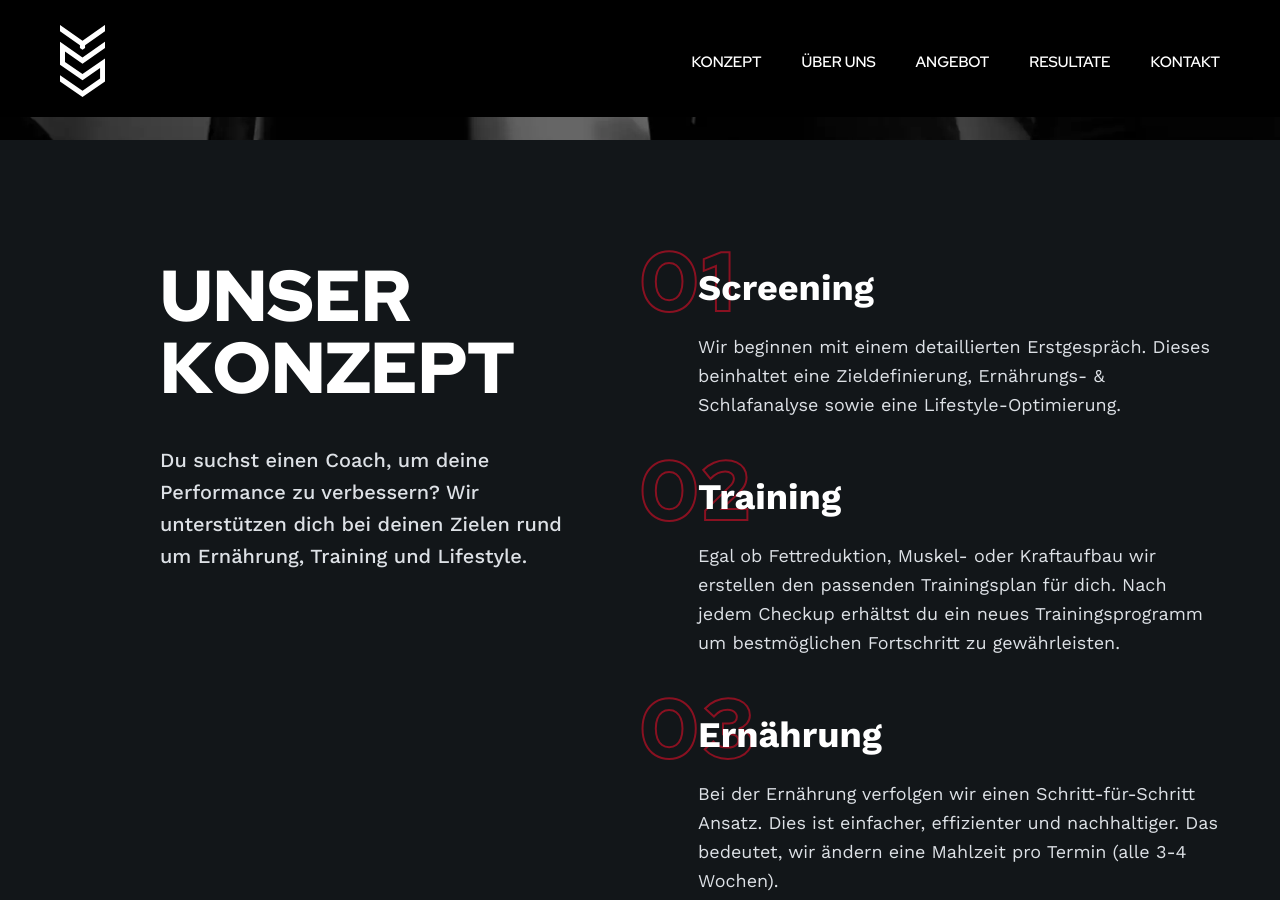
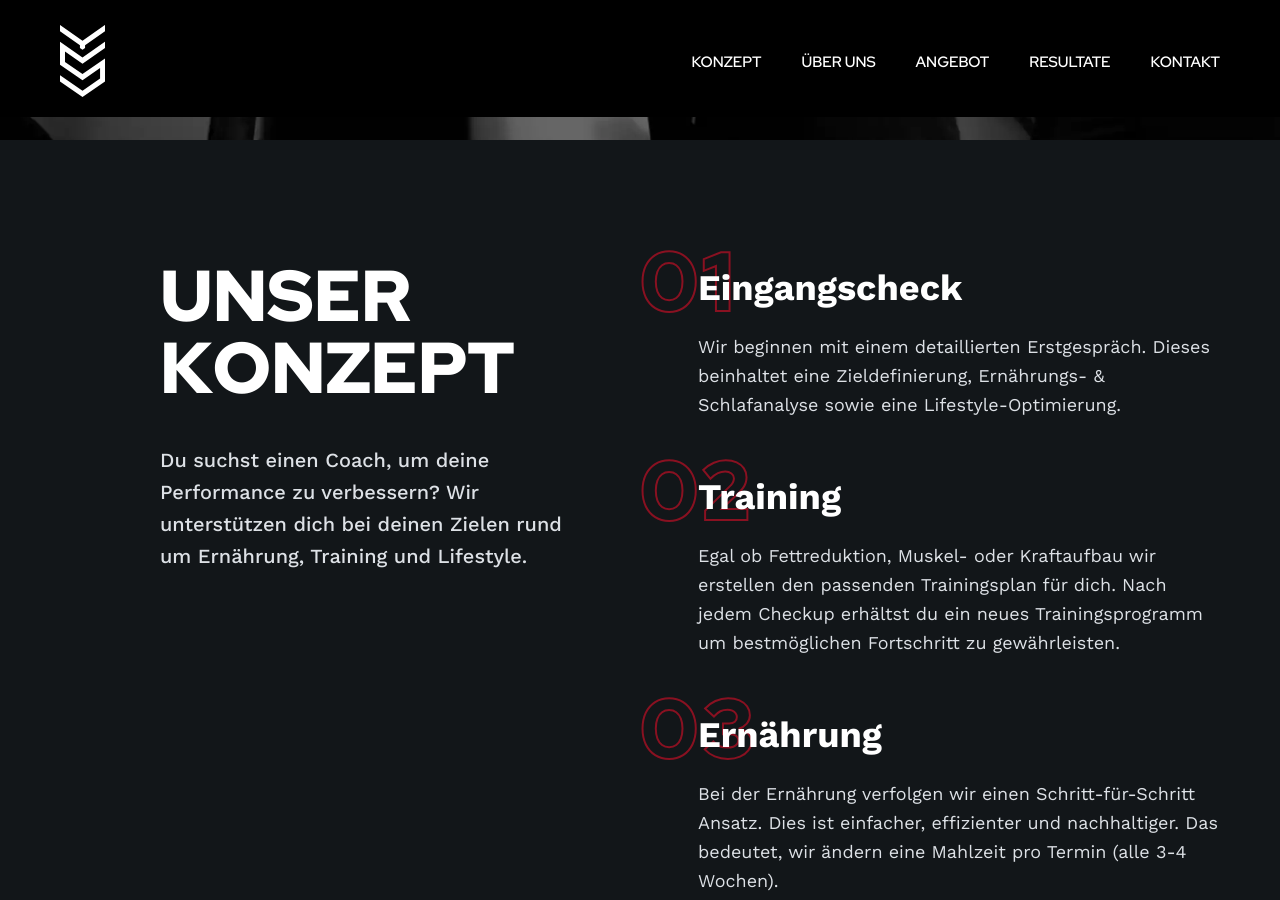
Before and after one commit to yspt-de/www, a Jekyll site: the page built from index.markdown, in a window 1280 px wide and 900 px high, scrolled down 580 px. Built offline with Jekyll 4.4.1, drawn with Linux system fonts in a browser that asks for light colours.

Commit message:
Update from Forestry.io Yusuf Shafiq updated index.markdown

```diff
--- a/index.markdown
+++ b/index.markdown
@@ -8,7 +8,7 @@ concept-h2: UNSER KONZEPT
 concept-description: Du suchst einen Coach, um deine Performance zu verbessern? Wir
   unterstützen dich bei deinen Zielen rund um Ernährung, Training und Lifestyle.
 concept-steps:
-- title: Screening
+- title: Eingangscheck
   text: Wir beginnen mit einem detaillierten Erstgespräch. Dieses beinhaltet eine
     Zieldefinierung, Ernährungs- &amp; Schlafanalyse sowie eine Lifestyle-Optimierung.
 - title: Training
```
